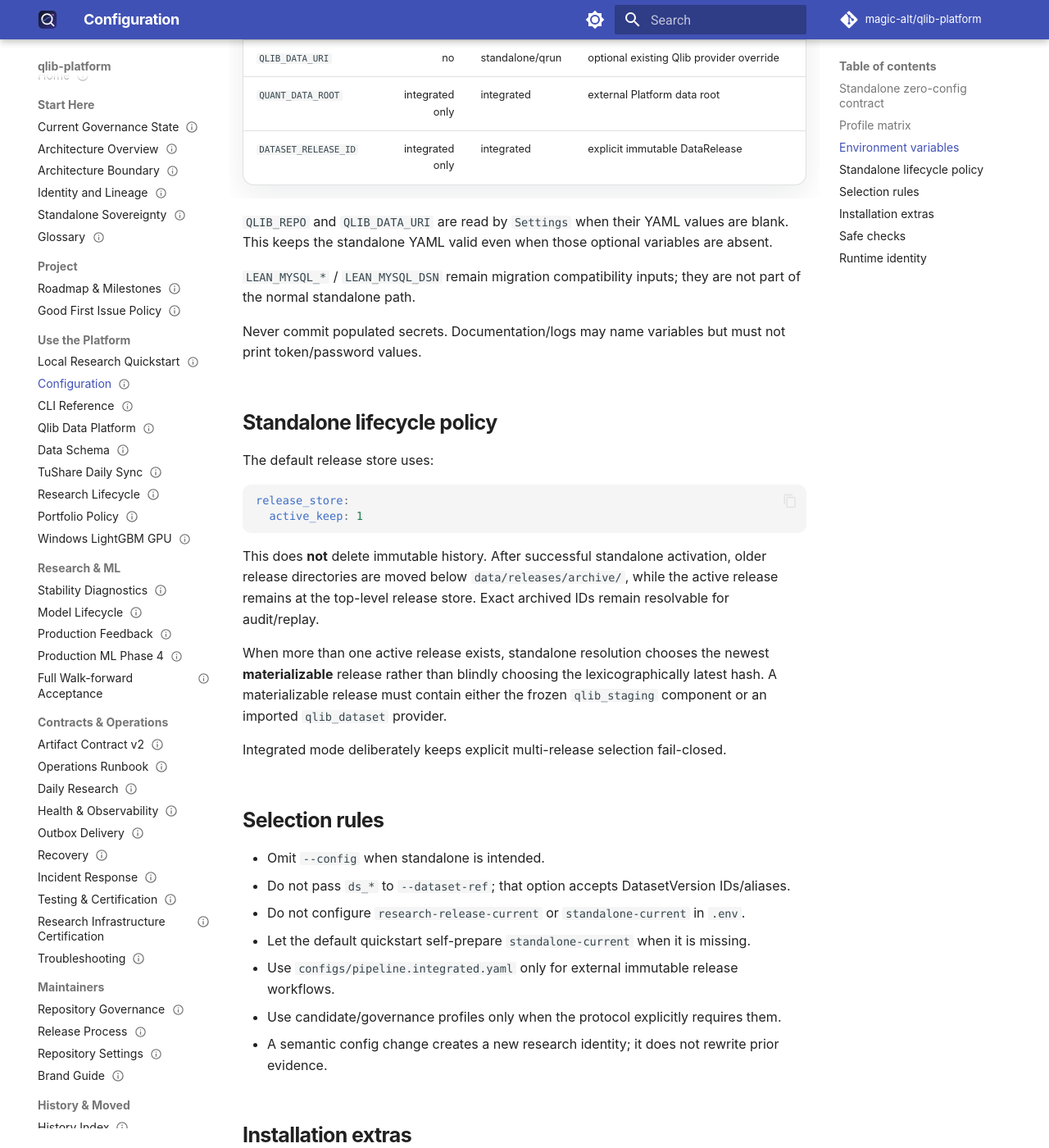
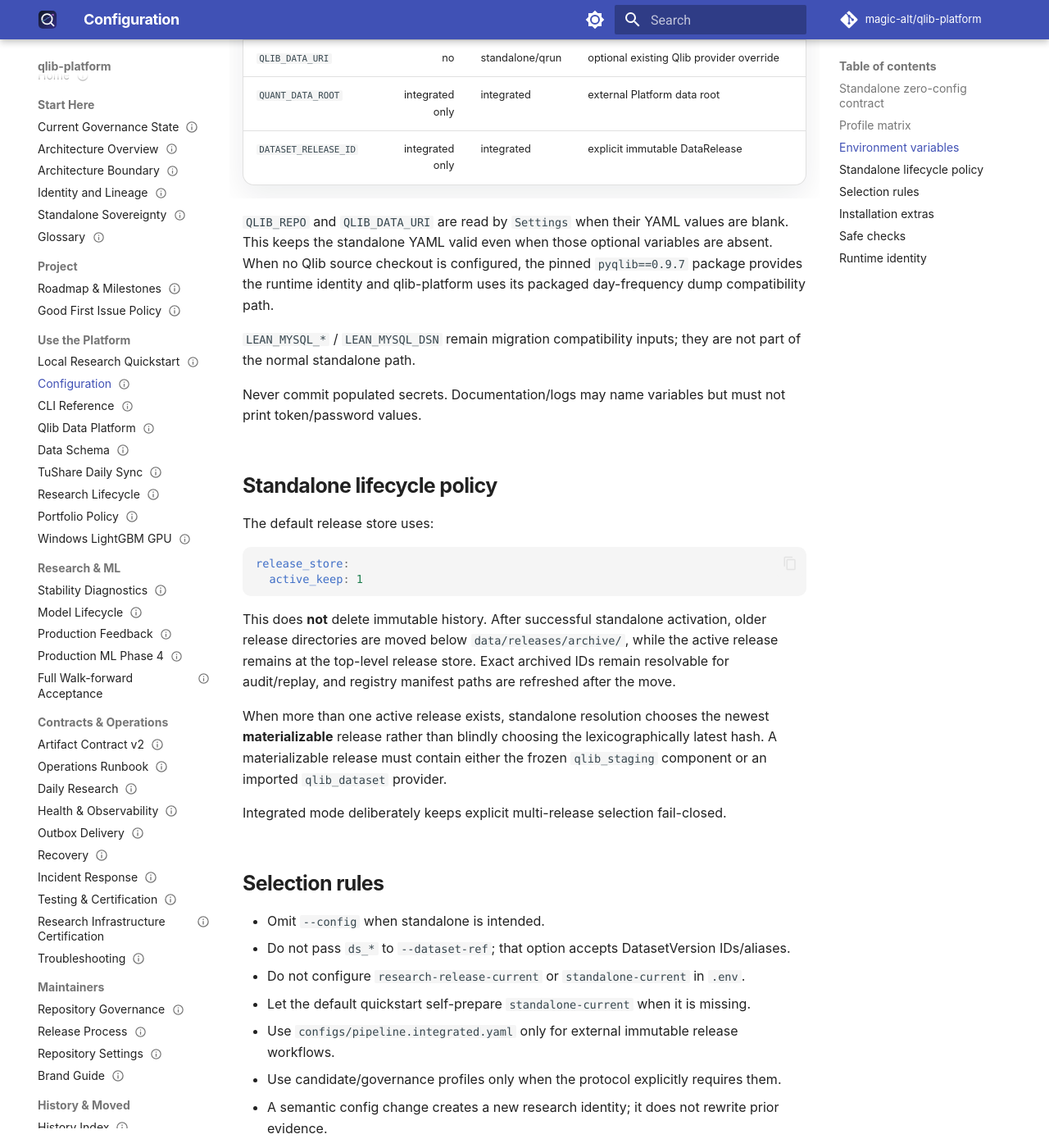
Before and after one commit to magic-alt/qlib-platform, an MkDocs documentation site: the page built from docs/configuration.md, in a window 1280 px wide and 1400 px high, scrolled down 2304 px. Shown: the whole window at 82% size. Built offline with MkDocs 1.6.1 and Material for MkDocs 9.7.7, drawn with Linux system fonts in a browser that asks for light colours; comment, search, counter and statistics services are not loaded.

````diff
--- a/docs/configuration.md
+++ b/docs/configuration.md
@@ -72,7 +73,7 @@
 | `QUANT_DATA_ROOT` | integrated only | integrated | external Platform data root |
 | `DATASET_RELEASE_ID` | integrated only | integrated | explicit immutable DataRelease |
 
-`QLIB_REPO` and `QLIB_DATA_URI` are read by `Settings` when their YAML values are blank. This keeps the standalone YAML valid even when those optional variables are absent.
+`QLIB_REPO` and `QLIB_DATA_URI` are read by `Settings` when their YAML values are blank. This keeps the standalone YAML valid even when those optional variables are absent. When no Qlib source checkout is configured, the pinned `pyqlib==0.9.7` package provides the runtime identity and qlib-platform uses its packaged day-frequency dump compatibility path.
 
 `LEAN_MYSQL_*` / `LEAN_MYSQL_DSN` remain migration compatibility inputs; they are not part of the normal standalone path.
 
@@ -87,7 +88,7 @@
   active_keep: 1
 ```
 
-This does **not** delete immutable history. After successful standalone activation, older release directories are moved below `data/releases/archive/`, while the active release remains at the top-level release store. Exact archived IDs remain resolvable for audit/replay.
+This does **not** delete immutable history. After successful standalone activation, older release directories are moved below `data/releases/archive/`, while the active release remains at the top-level release store. Exact archived IDs remain resolvable for audit/replay, and registry manifest paths are refreshed after the move.
 
 When more than one active release exists, standalone resolution chooses the newest **materializable** release rather than blindly choosing the lexicographically latest hash. A materializable release must contain either the frozen `qlib_staging` component or an imported `qlib_dataset` provider.
 
````
Also changed, not shown: other parts of docs/configuration.md (+1 -0 lines).
